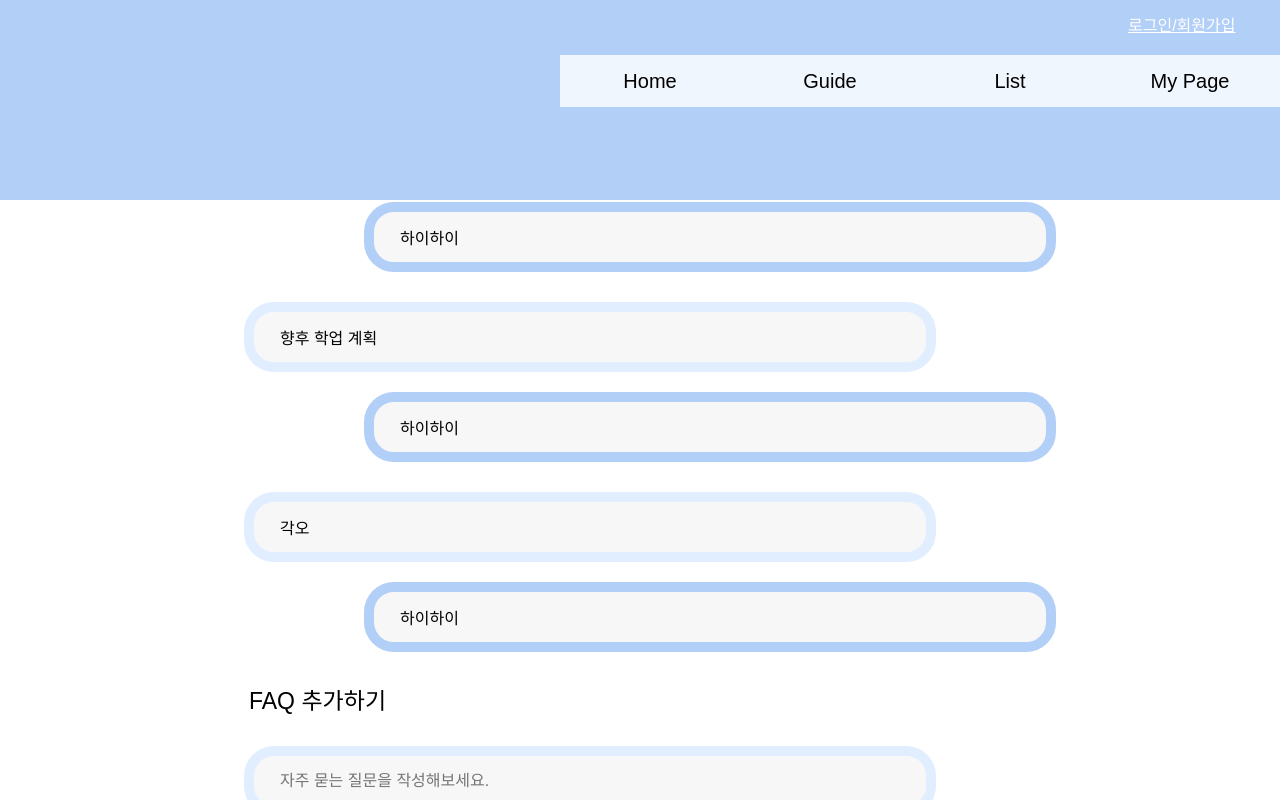
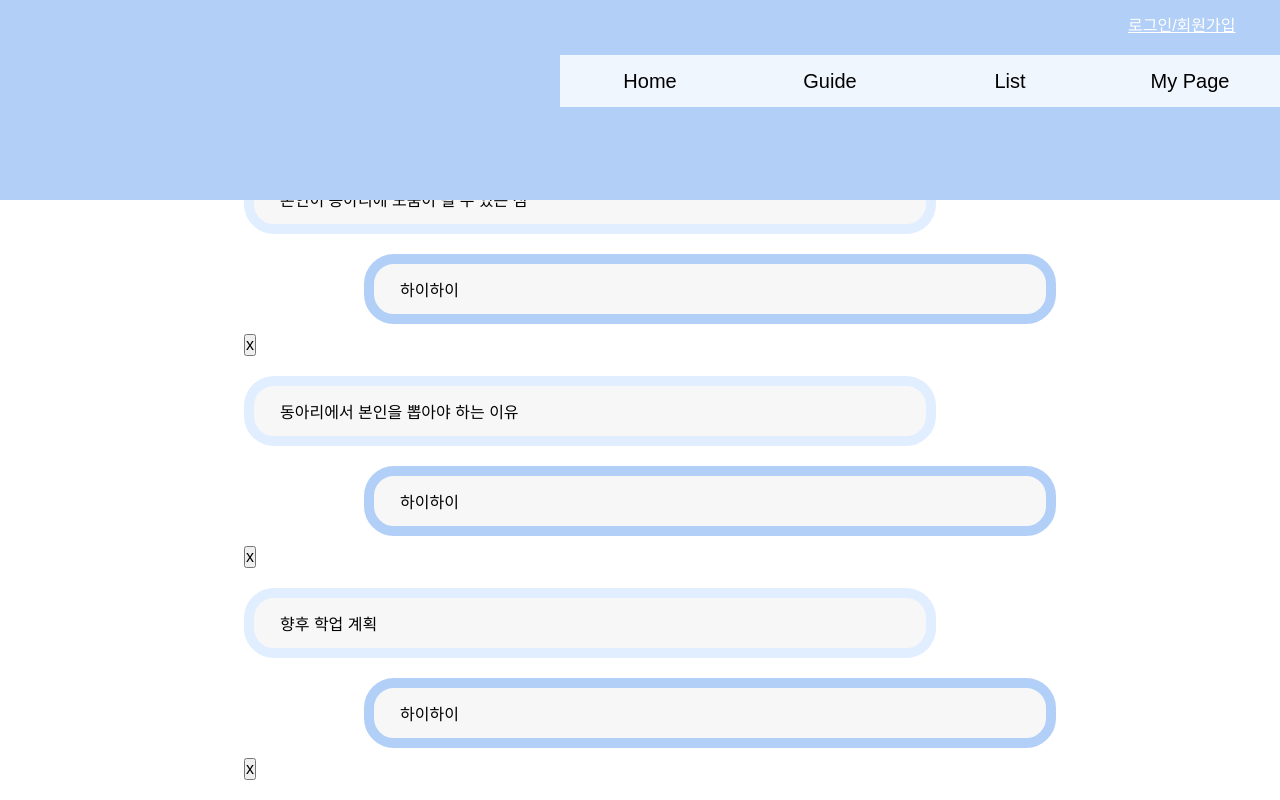
Before and after one commit to Kim-Hyunjo/MoZIP, a React (Create React App) app in the folder front/: page /list/all/1 in a window 1280 px wide. Both pictures are taken after a click on the button "FAQ 수정". Shown: the part 3684-4484 px from the top of the page. Built offline with nearby package versions, Linux system fonts and the light colour scheme.

Commit message:
feat: Add list/:subject/:circle_id Circle 페이지 삭제 기능 추가

```diff
--- a/front/src/pages/circle/Circle.tsx
+++ b/front/src/pages/circle/Circle.tsx
@@ -54,7 +54,7 @@ const Circle = (
     { id: 13, question: '향후 학업 계획', answer: '하이하이' },
     { id: 14, question: '각오', answer: '하이하이' },
   ]);
-  let id = 15;
+  const [id, setId] = useState<number>(15);
   const [newQuestion, setNewQuestion] = useState<string>('');
   const [newAnswer, setNewAnswer] = useState<string>('');
 
@@ -79,6 +79,7 @@ const Circle = (
     };
     tmps.push(tmp);
     setFaqs(tmps);
+    setId(id + 1);
     setNewQuestion('');
     setNewAnswer('');
   };
@@ -91,6 +92,18 @@ const Circle = (
         info.answer = answer;
       }
     });
+    setFaqs(tmps);
+  };
+
+  const onRemove = (id: number) => {
+    let tmps: FAQ[] = [];
+    console.log(id + 'asd');
+    faqs.map((info) => {
+      if (info.id !== id) {
+        tmps.push(info);
+      }
+    });
+    console.log(tmps);
     setFaqs(tmps);
   };
 
@@ -166,7 +179,9 @@ const Circle = (
             {faqs.map((item) => {
               return (
                 <CircleFaq
+                  key={item.id}
                   onUpdate={onUpdate}
+                  onRemove={onRemove}
                   isUpdate={toggle}
                   faq={item}
                 ></CircleFaq>
@@ -194,10 +209,16 @@ const Circle = (
                 value={newAnswer}
                 onChange={handleChange}
               ></input>
-              <button id="button5W" onClick={handleSave}>질문 답변 저장</button>
+              <button id="button5W" onClick={handleSave}>
+                질문 답변 저장
+              </button>
             </div>
           )}
-          <button className="FAQeditButton" id="button5B" onClick={handleToggle}>
+          <button
+            className="FAQeditButton"
+            id="button5B"
+            onClick={handleToggle}
+          >
             {toggle ? (
               <Fragment>FAQ 수정</Fragment>
             ) : (
--- a/front/src/pages/circle/CircleFaq.tsx
+++ b/front/src/pages/circle/CircleFaq.tsx
@@ -8,11 +8,12 @@ interface FAQ {
 
 interface Props {
   onUpdate(id: number, question: string, answer: string): void;
+  onRemove(id: number): void;
   isUpdate: boolean;
   faq: FAQ;
 }
 
-const CircleFaq = ({ onUpdate, isUpdate, faq }: Props) => {
+const CircleFaq = ({ onUpdate, onRemove, isUpdate, faq }: Props) => {
   const [question, setQuestion] = useState<string>(faq.question);
   const [answer, setAnswer] = useState<string>(faq.answer);
 
@@ -28,6 +29,11 @@ const CircleFaq = ({ onUpdate, isUpdate, faq }: Props) => {
     onUpdate(faq.id, question, answer);
   };
 
+  const handleRemove = () => {
+    console.log(faq.id);
+    onRemove(faq.id);
+  };
+
   return (
     <Fragment>
       {isUpdate ? (
@@ -36,7 +42,7 @@ const CircleFaq = ({ onUpdate, isUpdate, faq }: Props) => {
           <div className="FAQ_answer">{faq.answer}</div>
         </Fragment>
       ) : (
-      <div className="editFAQ">
+        <div className="editFAQ">
           <input
             className="FAQ_question"
             type="text"
@@ -53,6 +59,7 @@ const CircleFaq = ({ onUpdate, isUpdate, faq }: Props) => {
             onChange={handleChange}
             onBlur={handleBlur}
           ></input>
+          <button onClick={handleRemove}>x</button>
         </div>
       )}
     </Fragment>
```
